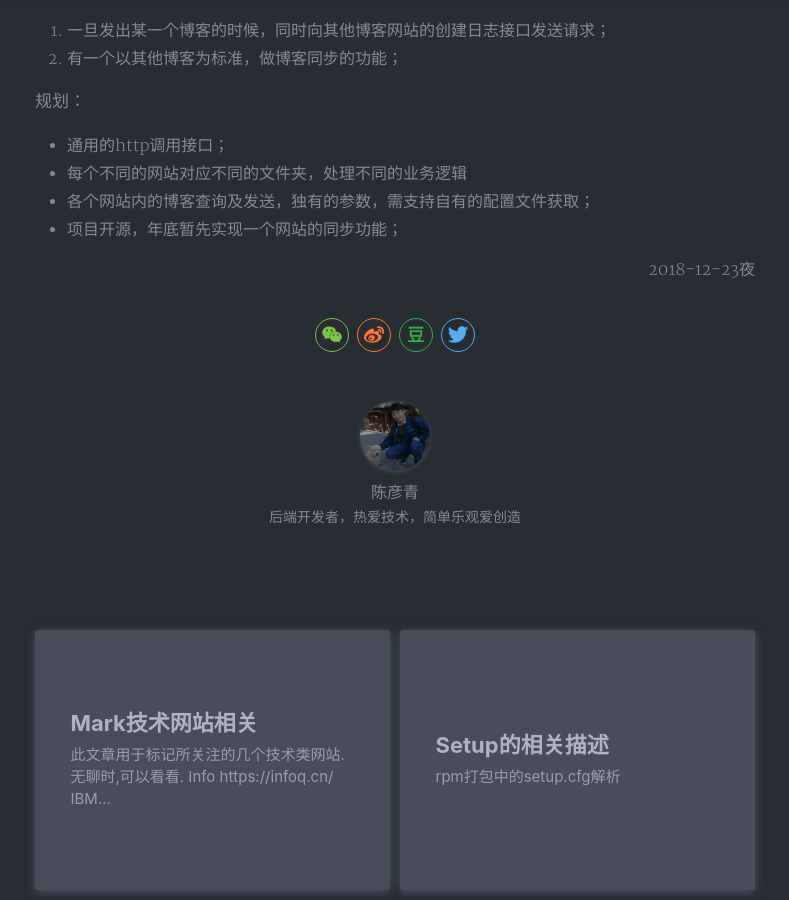
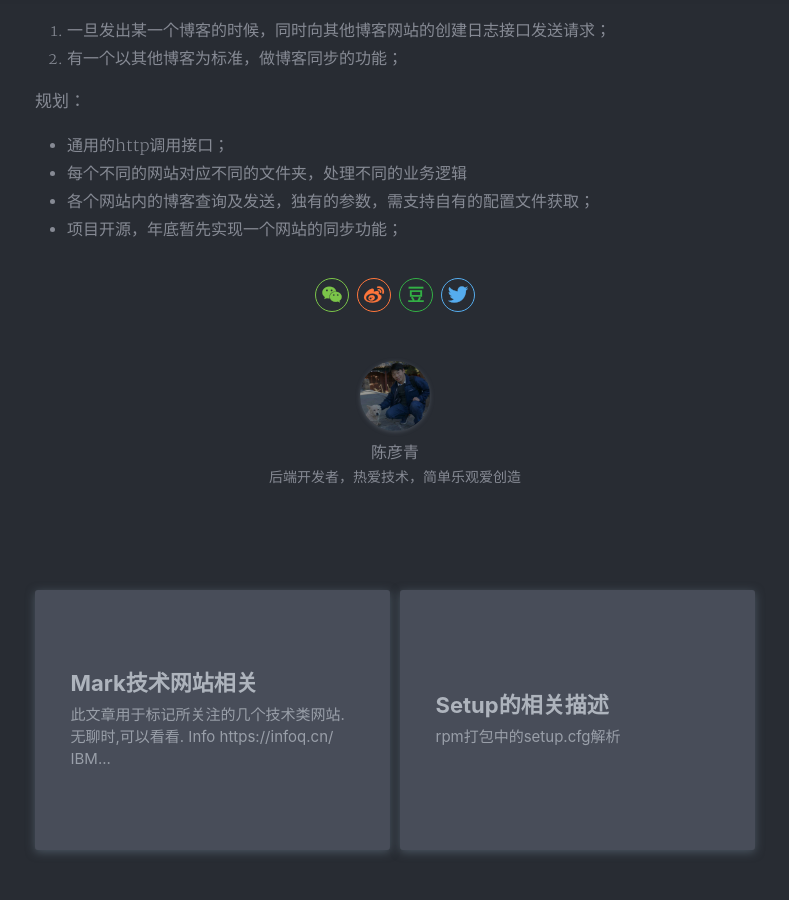
Before and after one commit to pigga/blinkfox.github.io, a Jekyll site: the page built from _posts/2018-12-23-关于创建一个多博客平台共享的工具的思考.md, in a window 1280 px wide and 900 px high, scrolled down 822 px. Shown: the whole window, without its empty margins (245-1034 px from the left). Built offline with Jekyll 4.4.1, drawn with Linux system fonts in a browser that asks for light colours; nearby versions of some CDN libraries; our own code applies the rules of GitHub Pages for plain Markdown files; comment, search, counter and statistics services are not loaded; a style sheet for code colours, icons or effects is not loaded.

Commit message:
修改样式

```diff
--- a/_posts/2018-12-23-关于创建一个多博客平台共享的工具的思考.md
+++ b/_posts/2018-12-23-关于创建一个多博客平台共享的工具的思考.md
@@ -21,7 +21,3 @@
 * 每个不同的网站对应不同的文件夹，处理不同的业务逻辑
 * 各个网站内的博客查询及发送，独有的参数，需支持自有的配置文件获取；
 * 项目开源，年底暂先实现一个网站的同步功能；
-
-<div data-type="alignment" data-value="right" style="text-align:right">
-  <div data-type="p"> 2018-12-23夜</div>
-</div>
```
Also changed, not shown: _posts/2018-10-16-Mysql如何批量去掉某一个字段内的特殊字符串.md (line endings or trailing spaces), _posts/2018-12-21-RPM命令描述.md (line endings or trailing spaces), _posts/2018-12-21-Setup的相关描述.md (line endings or trailing spaces).
